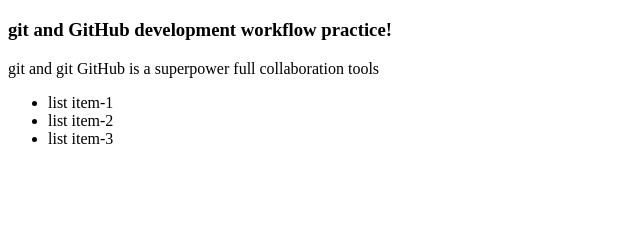
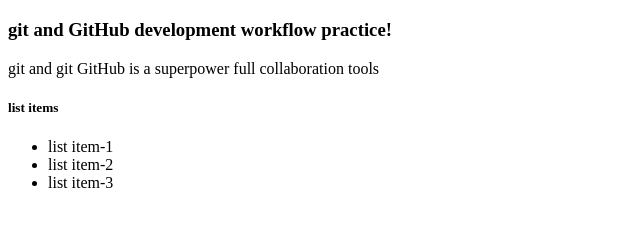
Before and after one commit to EnehoTech/my-first-app, a plain HTML site: page index.html in a window 1280 px wide. Shown: the part 61-288 px from the top of the page, without its empty margins (0-640 px from the left). Drawn offline with Linux system fonts and the light colour scheme.

Commit message:
added list items title

```diff
--- a/index.html
+++ b/index.html
@@ -9,6 +9,7 @@
     <h1>Welcome to My First App</h1>
     <h3>git and GitHub development workflow practice!</h3>
     <p> git and git GitHub is a superpower full collaboration tools</p>
+    <h5>list items</h5>
     <ul>
         <li>list item-1</li>
         <li>list item-2</li>
```
